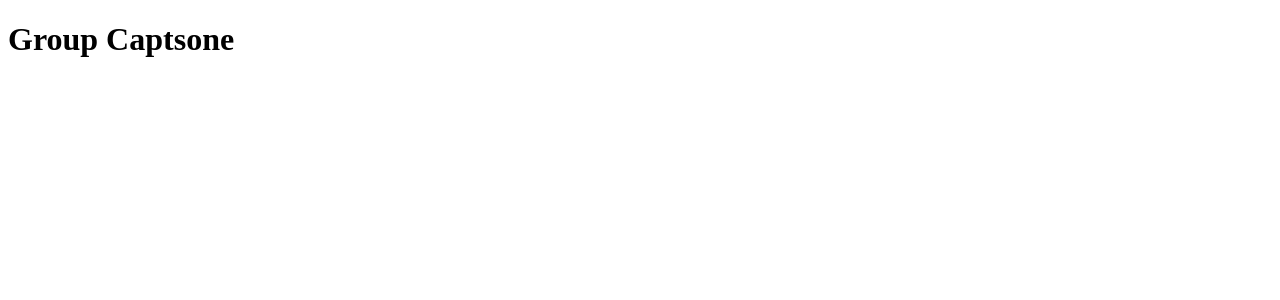
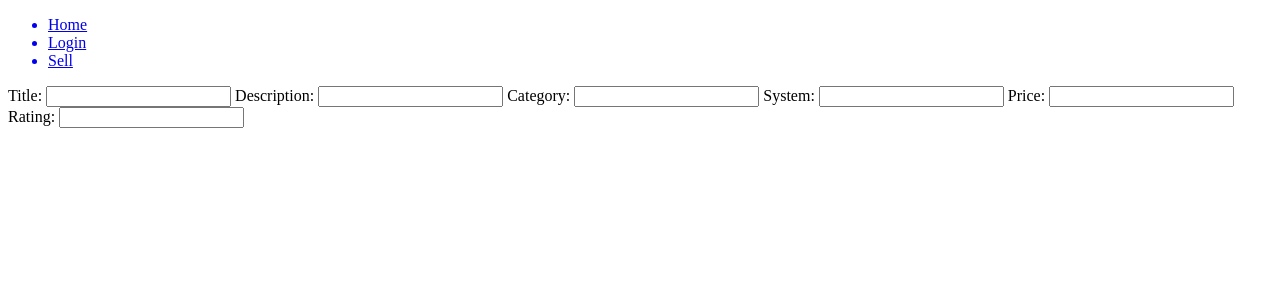
Before and after one commit to RaHughes/groupCAP, a React (Create React App) app: page /Sell in a window 1280 px wide. Shown: the top 300 px of the page. Built offline with nearby package versions, Linux system fonts and the light colour scheme.

Commit message:
Created basic app structure

```diff
--- a/package.json
+++ b/package.json
@@ -8,6 +8,7 @@
     "@testing-library/user-event": "^12.8.3",
     "react": "^17.0.2",
     "react-dom": "^17.0.2",
+    "react-router-dom": "^6.0.2",
     "react-scripts": "4.0.3",
     "web-vitals": "^1.1.2"
   },
--- a/src/components/App.jsx
+++ b/src/components/App.jsx
@@ -1,4 +1,9 @@
 import React, { Component } from 'react';
+import { Route, Routes } from 'react-router-dom';
+import LogInForm from './LogInForm/LogInForm';
+import NavBar from './NavBar/NavBar';
+import VideoGameForm from './VideoGameForm/VideoGameForm';
+import VideoGameList from './VideoGameList/VideoGameList';
 
 class App extends Component{
     constructor(props){
@@ -7,8 +12,13 @@ class App extends Component{
     }
 
     render(){
-        return <div>
-            <h1>Group Captsone</h1>
+        return <div className="App">
+            <NavBar />
+            <Routes>
+                <Route path="/" exact element={<VideoGameList />} />
+                <Route path="/Login" element={<LogInForm />} />
+                <Route path="/Sell" element={<VideoGameForm />} />
+            </Routes>
         </div>
     }
 }
--- /dev/null
+++ b/src/components/LogInForm/LogInForm.jsx
@@ -0,0 +1,28 @@
+import React, { Component } from 'react';
+
+class LogInForm extends Component {
+    constructor(props) {
+        super(props);
+        this.state = {
+            username: '',
+            password: ''
+         }
+    }
+
+    handleChange = (event) => {
+        this.setState({
+            [event.target.name]: event.target.value
+        })
+    }
+
+    render() {
+        return ( <div>
+            <label> Username: </label>
+            <input name="username" value={this.state.username} onChange={this.handleChange}></input>
+            <label> Password: </label>
+            <input name="password" value={this.state.password} onChange={this.handleChange}></input>
+        </div> );
+    }
+}
+
+export default LogInForm;
--- /dev/null
+++ b/src/components/NavBar/NavBar.jsx
@@ -0,0 +1,21 @@
+import React from 'react';
+import {Link} from 'react-router-dom';
+
+function NavBar() {
+    return (
+    <nav>
+        <ul>
+            <Link to='/'>
+                <li>Home</li>
+            </Link>
+            <Link to='/Login'>
+                <li>Login</li>
+            </Link>
+            <Link to='/Sell'>
+                <li>Sell</li>
+            </Link>
+        </ul>
+    </nav> );
+    }
+
+export default NavBar;
--- /dev/null
+++ b/src/components/VideoGameForm/VideoGameForm.jsx
@@ -0,0 +1,40 @@
+import React, { Component } from 'react';
+
+class VideoGameForm extends Component {
+    constructor(props) {
+        super(props);
+        this.state = {
+            title: '',
+            description: '',
+            category: '',
+            system: '',
+            price: '',
+            rating: ''
+         }
+    }
+
+    handleChange = (event) => {
+        this.setState({
+            [event.target.name]: event.target.value
+        })
+    }
+
+    render() {
+        return ( <div>
+            <label> Title:  </label>
+            <input name='title' value={this.state.title} onChange={this.handleChange}/>
+            <label> Description: </label>
+            <input name='description' value={this.state.description} onChange={this.handleChange}/>
+            <label> Category: </label>
+            <input name='category' value={this.state.category} onChange={this.handleChange}/>
+            <label> System: </label>
+            <input name='system' value={this.state.system} onChange={this.handleChange}/>
+            <label> Price: </label>
+            <input name='price' value={this.state.price} onChange={this.handleChange}/>
+            <label> Rating: </label>
+            <input name='rating' value={this.state.rating} onChange={this.handleChange}/>
+        </div> );
+    }
+}
+
+export default VideoGameForm;
--- /dev/null
+++ b/src/components/VideoGameList/VideoGameList.jsx
@@ -0,0 +1,15 @@
+import React, {Component} from 'react';
+
+class VideoGameList extends Component {
+    constructor(props) {
+        super(props);
+        this.state = {  }
+    }
+    render() {
+        return ( <div>
+            Video Games Go Here
+        </div> );
+    }
+}
+
+export default VideoGameList;
--- a/src/index.js
+++ b/src/index.js
@@ -1,6 +1,13 @@
 import React from 'react';
 import reactDom from 'react-dom';
+import { BrowserRouter as Router } from 'react-router-dom';
 import App from './components/App'
 
 
-reactDom.render(<App />, document.getElementById('root'))
+reactDom.render(
+<Router>
+    <React.StrictMode>
+        <App />
+    </React.StrictMode>
+</Router>,
+document.getElementById('root'))
```
Also changed, not shown: 1 other file (tests, documents, lock files or other folders).
